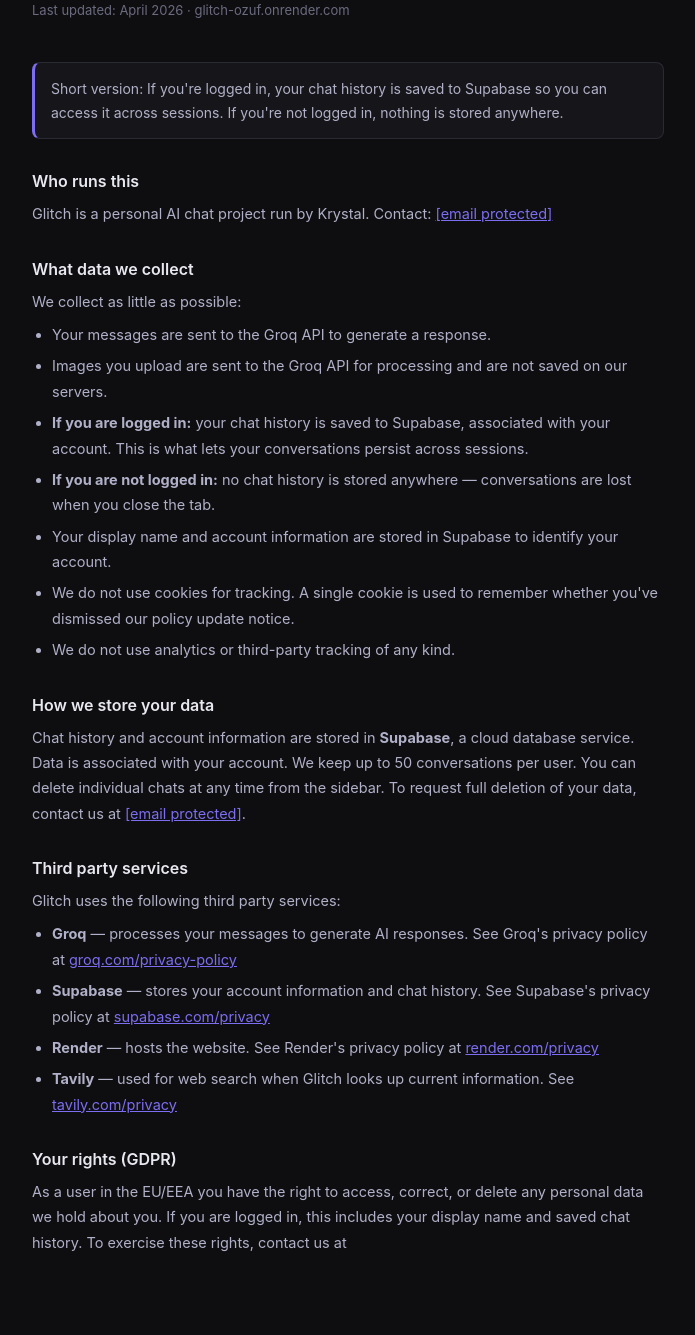
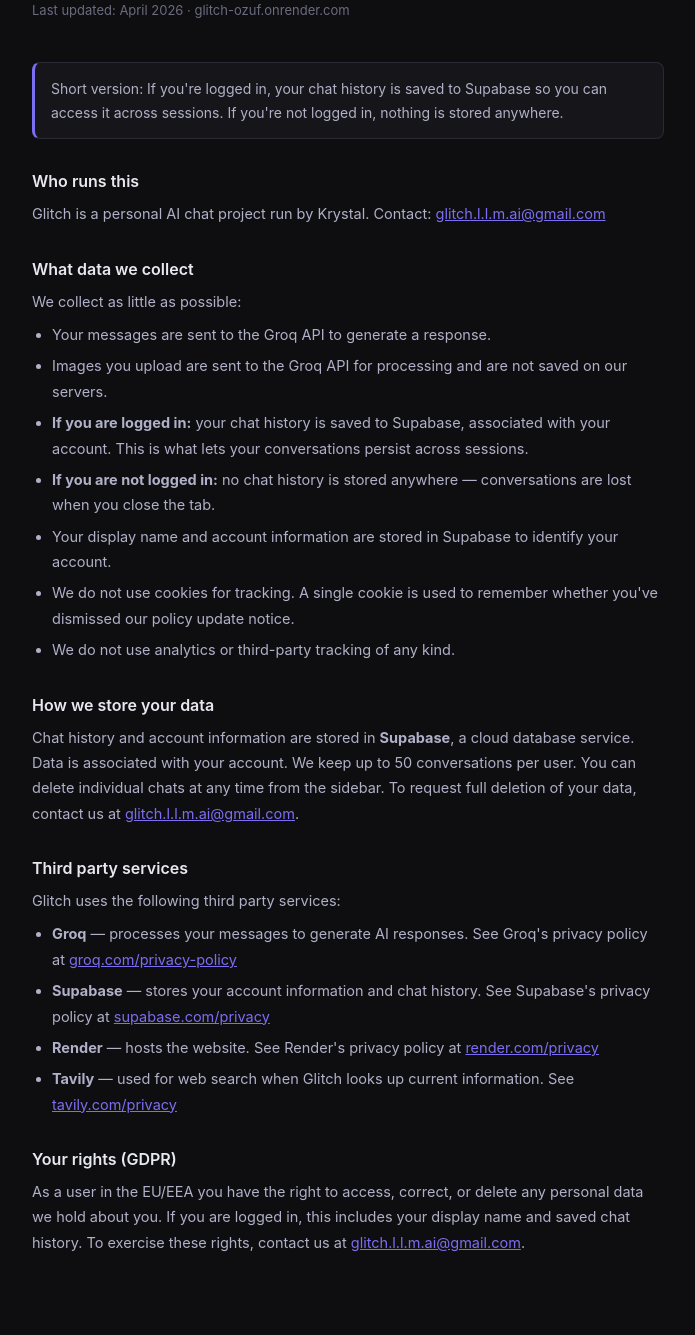
Before and after one commit to glitchZxZx/Glitch, a Flask app: page /privacy in a window 1280 px wide. Shown: the part 132-1467 px from the top of the page, without its empty margins (292-987 px from the left). Run offline with Flask 3, Linux system fonts and the light colour scheme.

Commit message:
Update privacy.html

```diff
--- a/templates/privacy.html
+++ b/templates/privacy.html
@@ -45,7 +45,7 @@ a { color: var(--purple); }
   </div>
 
   <h2>Who runs this</h2>
-  <p>Glitch is a personal AI chat project run by Krystal. Contact: <a href="/cdn-cgi/l/email-protection#eb8c87829f8883c587c587c586c58a82ab8c868a8287c5888486"><span class="__cf_email__" data-cfemail="67000b0e13040f490b490b490a49060e27000a060e0b4904080a">[email&#160;protected]</span></a></p>
+  <p>Glitch is a personal AI chat project run by Krystal. Contact: <a href="mailto:glitch.l.l.m.ai@gmail.com">glitch.l.l.m.ai@gmail.com</a></p>
 
   <h2>What data we collect</h2>
   <p>We collect as little as possible:</p>
@@ -60,7 +60,7 @@ a { color: var(--purple); }
   </ul>
 
   <h2>How we store your data</h2>
-  <p>Chat history and account information are stored in <strong>Supabase</strong>, a cloud database service. Data is associated with your account. We keep up to 50 conversations per user. You can delete individual chats at any time from the sidebar. To request full deletion of your data, contact us at <a href="/cdn-cgi/l/email-protection#a8cfc4c1dccbc086c486c486c586c9c1e8cfc5c9c1c486cbc7c5"><span class="__cf_email__" data-cfemail="71161d180512195f1d5f1d5f1c5f101831161c10181d5f121e1c">[email&#160;protected]</span></a>.</p>
+  <p>Chat history and account information are stored in <strong>Supabase</strong>, a cloud database service. Data is associated with your account. We keep up to 50 conversations per user. You can delete individual chats at any time from the sidebar. To request full deletion of your data, contact us at <a href="mailto:glitch.l.l.m.ai@gmail.com">glitch.l.l.m.ai@gmail.com</a>.</p>
 
   <h2>Third party services</h2>
   <p>Glitch uses the following third party services:</p>
@@ -72,4 +72,8 @@ a { color: var(--purple); }
   </ul>
 
   <h2>Your rights (GDPR)</h2>
-  <p>As a user in the EU/EEA you have the right to access, correct, or delete any personal data we hold about you. If you are logged in, this includes your display name and saved chat history. To exercise these rights, contact us at <a href="/cdn-cgi/l/email-protection#0c6b
+  <p>As a user in the EU/EEA you have the right to access, correct, or delete any personal data we hold about you. If you are logged in, this includes your display name and saved chat history. To exercise these rights, contact us at <a href="mailto:glitch.l.l.m.ai@gmail.com">glitch.l.l.m.ai@gmail.com</a>.</p>
+
+</div>
+</body>
+</html>
```
